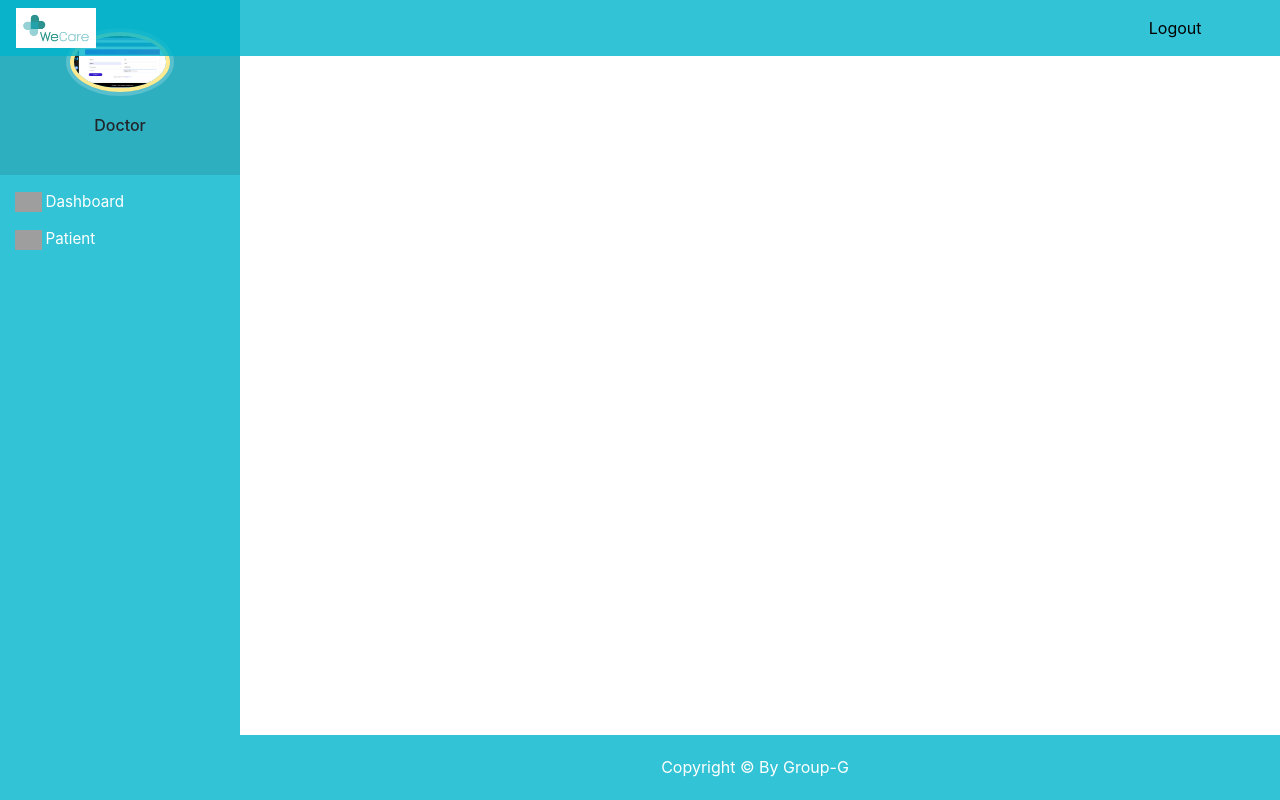
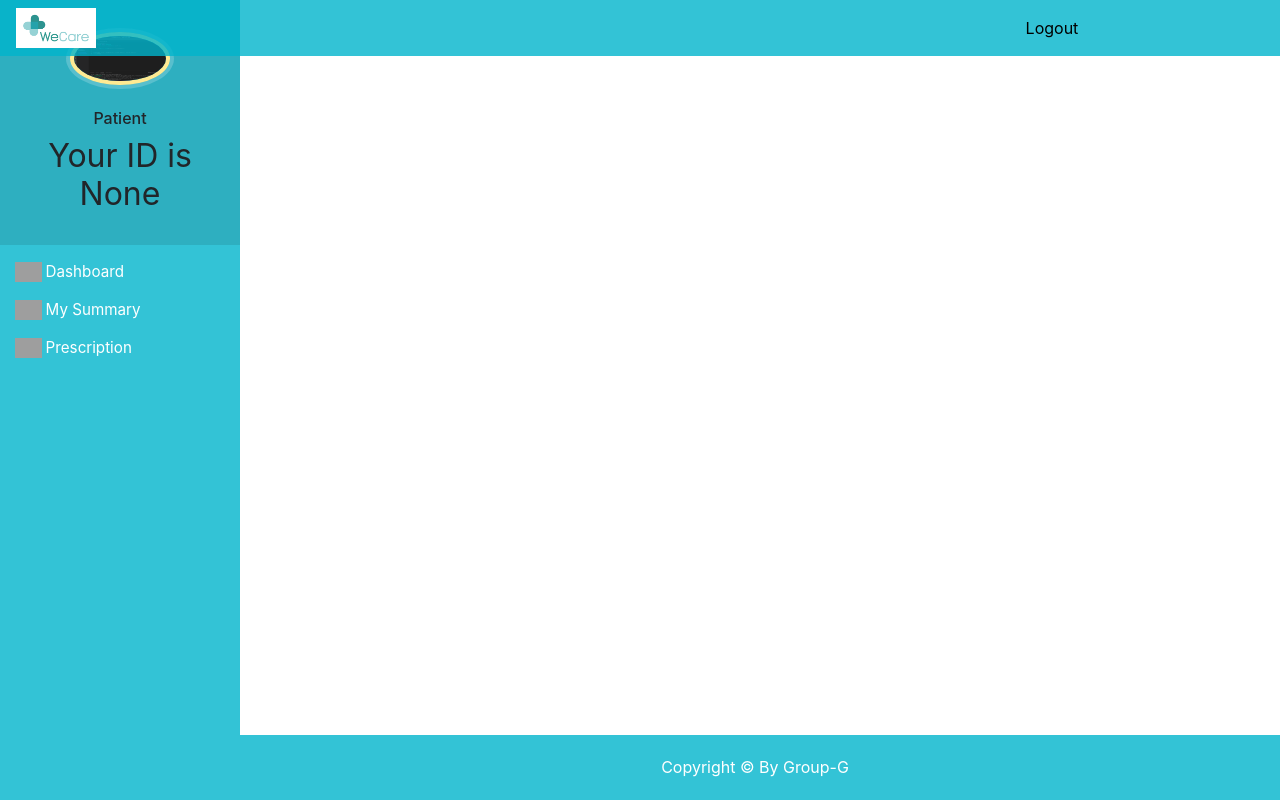
Before and after one commit to KABIR09/Open_HMS, a Django app: template templates/hospital/prescription_patient.html in a window 1280 px wide. Run offline with Django 3.2, Linux system fonts and the light colour scheme; the template is opened without the code that fills it: values that come from a table or form of the project are taken from there, others are empty; data comes from the database, SQL or seed files in the repository; both versions use the stored data as it was after the commit; some libraries are stand-ins or nearby versions; grey boxes are pictures that could not be loaded.

Commit message:
patient profile and doctor profile

```diff
--- a/hospital/views.py
+++ b/hospital/views.py
@@ -403,7 +403,9 @@ def old_prescription_patient_view(request, pk):
         # 'day':d,
         'assignedDoctorName': assignedDoctor[0].first_name,
         'pDD': pDD,
-        'date_list': date_list
+        'date_list': date_list,
+        'doctor': models.Doctor.objects.get(user_id=request.user.id),
+
     }
 
     return render(request, 'hospital/patient_old_prescription.html', context=patientDict)
--- a/templates/hospital/prescription_patient.html
+++ b/templates/hospital/prescription_patient.html
@@ -1,4 +1,4 @@
-{% extends 'hospital/doctor_base.html' %}
+{% extends 'hospital/patient_base.html' %}
 {% load static %}
 {% block content %}
 <style>
```
Also changed, not shown: db.sqlite3.
